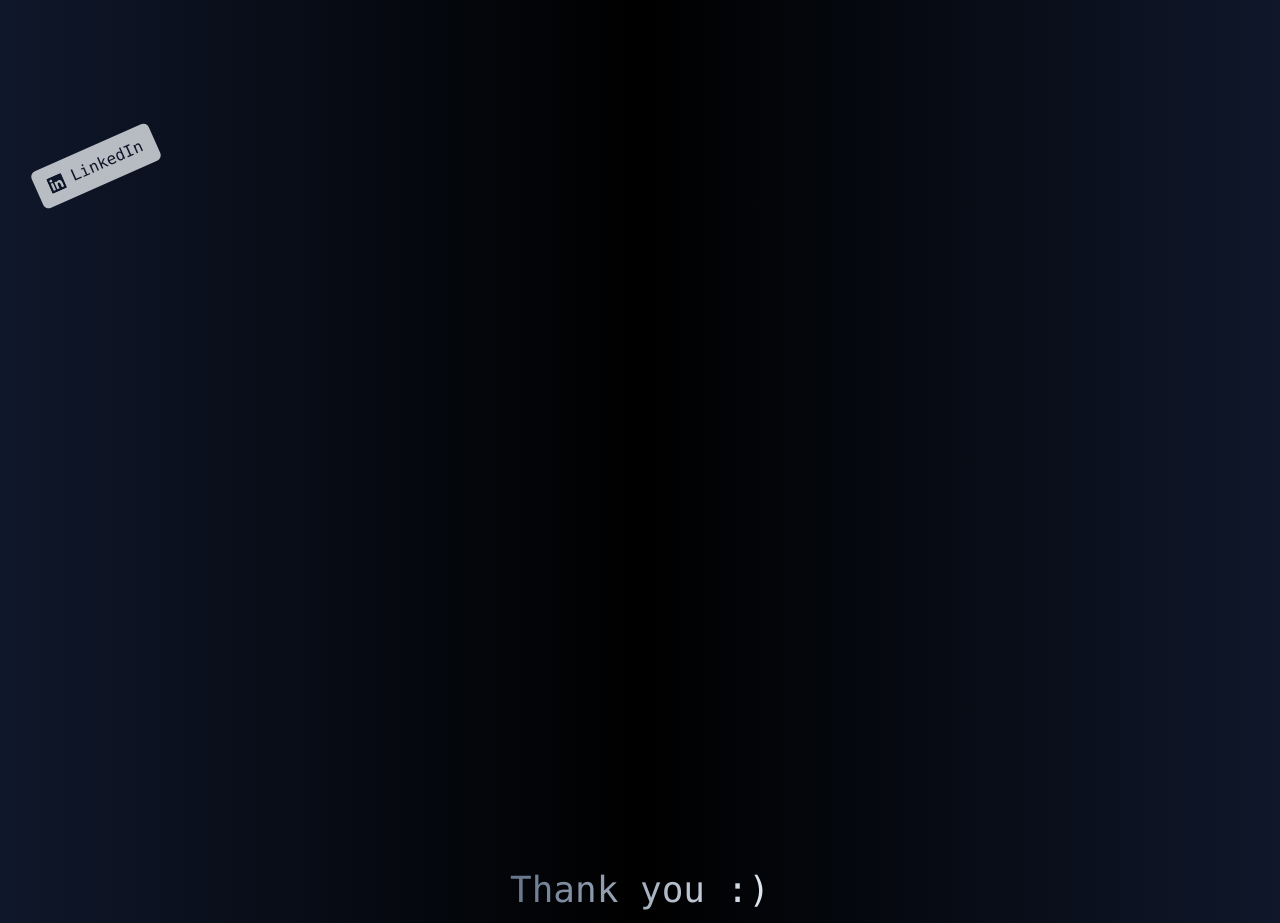
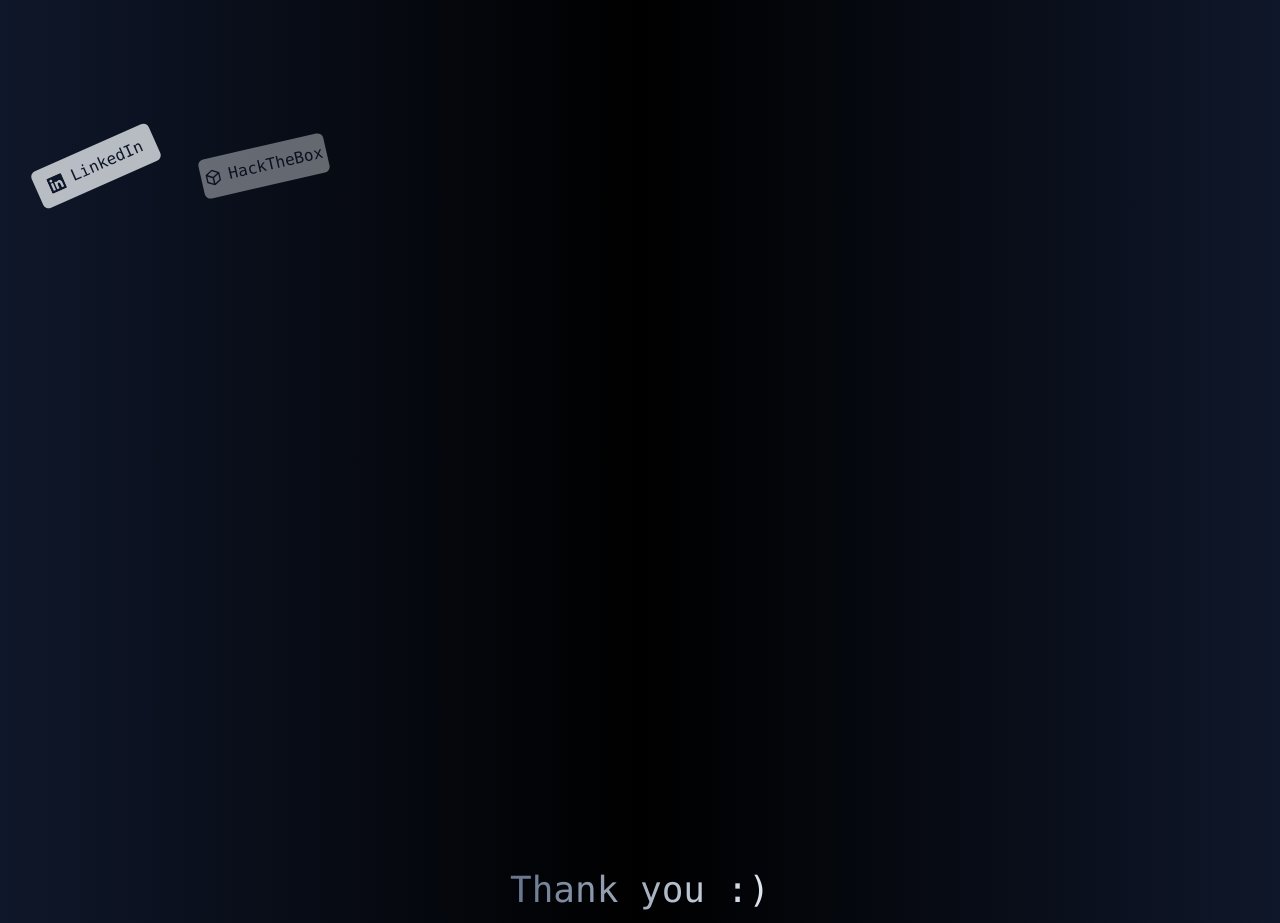
Before and after one commit to zams-putra/portfolio, a React (Vite) app: page / in a window 1280 px wide. Shown: the part 5640-6563 px from the top of the page. Built offline with nearby package versions, Linux system fonts and the light colour scheme; no server answers.

Commit message:
add: new

```diff
--- a/src/components/Social.jsx
+++ b/src/components/Social.jsx
@@ -1,5 +1,5 @@
 import { motion } from "motion/react";
-import { SiInstagram, SiGithub, SiLeetcode, SiTryhackme, SiMedium, SiCodewars, SiHackerrank, SiLinkedin } from "react-icons/si";
+import { SiInstagram, SiGithub, SiLeetcode, SiTryhackme, SiMedium, SiCodewars, SiHackerrank, SiLinkedin, SiHackthebox } from "react-icons/si";
 
 
 const socials = [
@@ -59,6 +59,14 @@ const socials = [
     name: 'LinkedIn',
     icon: <SiLinkedin />
   },
+  {
+    id: 9,
+    link: 'https://app.hackthebox.com/profile/1629597',
+    lay: 2.2,
+    name: 'HackTheBox',
+    icon: <SiHackthebox />
+  },
+
 ]
 
 export default function Social() {
```
